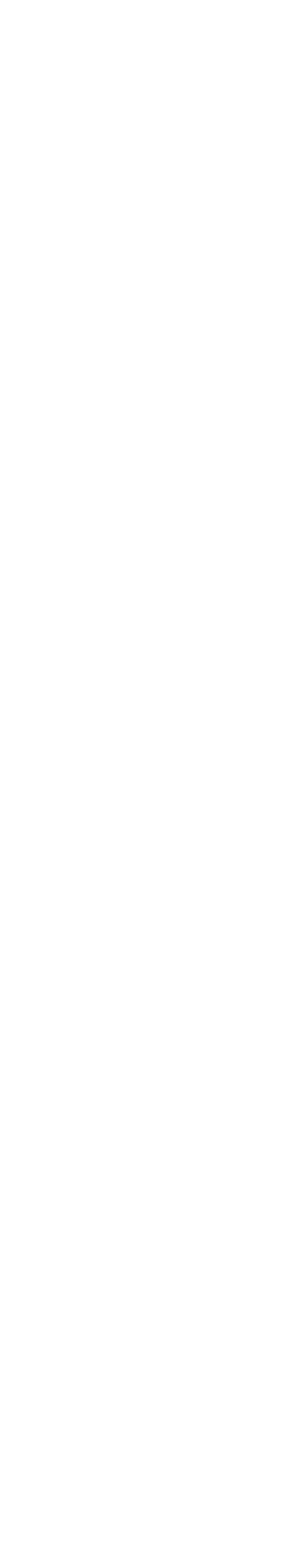
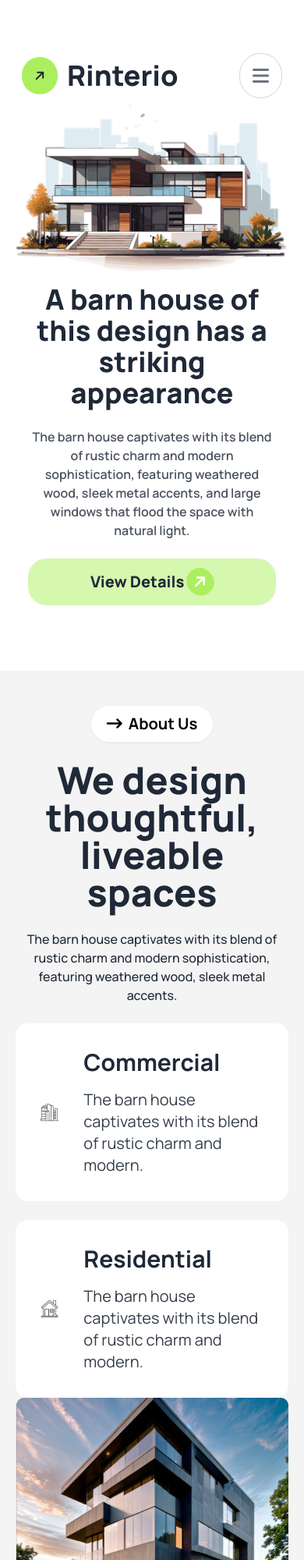
Before and after one commit to borhanbhuiyan/assignment-3, a plain HTML site: page index.html in a window 390 px wide. Shown: the top 2000 px of the page at 78% size. Before the commit the page ends 844 px from the top, so only its background shows below. Drawn offline with nearby package versions, Linux system fonts and the light colour scheme.

Commit message:
added the banner section

```diff
--- a/index.html
+++ b/index.html
@@ -1,5 +1,5 @@
 <!DOCTYPE html>
-<html lang="en">
+<html lang="en" data-theme="light">
 <head>
   <meta charset="UTF-8">
   <meta name="viewport" content="width=device-width, initial-scale=1.0">
@@ -19,15 +19,116 @@
     }
   </style>
 
+   <script>
+    tailwind.config = {
+      theme: {
+        extend: {
+          colors: {
+            clifford: '#da373d',
+            'clr-primary': '#ABEF5F',
+            'clr-secondary': '#ABEF5F80',
+            'clr-main': '#F4F4F4',
+          },
+        },
+      },
+    }
+  </script>
+
   <title>Rinterio</title>
 </head>
 <body class="font-manrope">
   <!-- header section -->
-   <header>
 
+   <header class="container mx-auto p-5 lg:p-20 ">
+    <!-- navbar -->
+    <div class="navbar pt-12 ">
+      <div class="navbar-start space-x-3">
+        <div  class="bg-clr-primary  py-3 px-4 rounded-full">
+          <i class="fa-solid fa-arrow-right -rotate-45" ></i>
+        </div>
+        <a class="text-4xl font-extrabold">Rinterio</a>
+      </div>
+      <div class="navbar-center hidden lg:flex">
+        <ul class="menu menu-horizontal px-1 text-xl font-[500] text-gray-600">
+          <li class="text-black font-bold"><a>Home</a></li>
+          <li ><a>Service</a></li>
+          <li ><a>Portfolio</a></li>
+          <li ><a>Blogs</a></li>
+          <li ><a>Contact Us</a></li>
+        </ul>
+      </div>
+      <div class="navbar-end">
+        <div class="hidden sm:block lg:flex items-center space-x-3">
+
+          <div class="text-2xl text-gray-500 font-bold border border-gray-200 rounded-full px-4 py-3">
+            <i class="fa-solid fa-magnifying-glass"></i>
+          </div>
+          <div class="text-2xl text-gray-500 font-bold border border-gray-200 rounded-full px-4 py-3">
+            <i class="fa-solid fa-cart-shopping"></i>
+          </div>
+          <a class="bg-clr-primary py-3 px-6 rounded-3xl text-xl font-extrabold ">Book Consult <i class="fa-solid fa-arrow-right -rotate-45 bg-black text-white text-md p-2 rounded-full" ></i></a>
+        </div>
+        <div class="lg:hidden sm:display text-2xl text-gray-500 font-bold border border-gray-300 rounded-full px-4 py-3" >
+          <i class="fa-solid fa-bars"></i>
+        </div>
+      </div>
+    </div>
+
+    <!-- banner -->
+    <div class="hero flex flex-col justify-center items-center">
+      <div >
+        <img src="./assets/banner.png" alt="">
+      </div>
+      <div class="hero-content text-center">
+        <div class="lg:w-3/4 sm:full">
+          <h1 class="text-4xl lg:text-6xl font-extrabold ">A barn house of this design has a striking appearance</h1>
+          <p class="py-6 font-semibold opacity-80">
+            The barn house captivates with its blend of rustic charm and modern sophistication, featuring weathered wood, sleek metal accents, and large windows that flood the space with natural light.
+          </p>
+         <div >
+          <button class=" w-full p-3 lg:w-1/4 lg:p-4 bg-clr-secondary rounded-3xl text-xl font-extrabold ">View Details  <i class="fa-solid fa-arrow-right -rotate-45 bg-clr-primary text-white text-md p-2 rounded-full" ></i></button>
+         </div>
+        </div>
+      </div>
+    </div>
    </header>
    <!-- main section -->
-    <main>
+    <main class="min-h-[6000px]">
+      <!-- about section -->
+       <section class="bg-clr-main my-12">
+        <div class="container mx-auto p-5 lg:p-20 lg:grid grid-cols-2 gap-8">
+          <div class="space-y-6 ">
+            <div ><img class="hidden lg:block" src="./assets/Vector.png" alt=""></div>
+
+            <div class=" space-y-6 text-center lg:text-start">
+            <div><button class="btn px-5 text-xl font-bold text-black bg-white rounded-3xl "><i class="fa-solid fa-arrow-right-long"></i>About Us</button></div>
+            <h2 class="text-5xl font-extrabold ">We design thoughtful,<br> liveable spaces</h2>
+            <p class="font-[500]">The barn house captivates with its blend of rustic charm and modern sophistication, featuring weathered wood, sleek metal accents.</p>
+          </div>
+
+            <div class="flex items-center bg-white space-x-8 p-8 rounded-2xl">
+              <div><img src="./assets/commercial.png" alt=""></div>
+              <div class="space-y-4">
+                <h4 class="text-3xl font-bold">Commercial</h4>
+                <p class="text-xl opacity-90">The barn house captivates with its blend of rustic charm and modern.</p>
+              </div>
+            </div>
+            <div class="flex items-center bg-white space-x-8 p-8 rounded-2xl">
+              <div><img src="./assets/residential.png" alt=""></div>
+              <div class="space-y-4">
+                <h4 class="text-3xl font-bold">Residential</h4>
+                <p class="text-xl opacity-90">The barn house captivates with its blend of rustic charm and modern.</p>
+              </div>
+            </div>
+
+          </div>
+          <div>
+           <img class=" w-full h-full " src="./assets/Rectangle.png" alt="">
+        </div>
+        </div>
+
+
+       </section>
 
     </main>
     <!-- footer section -->
```
